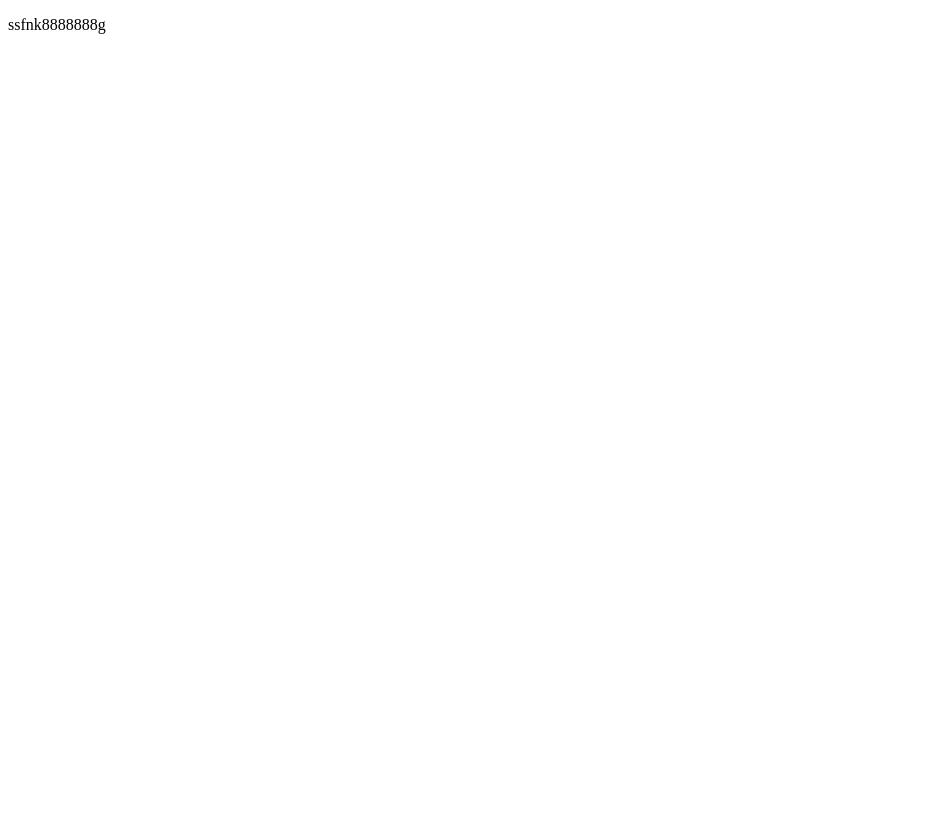
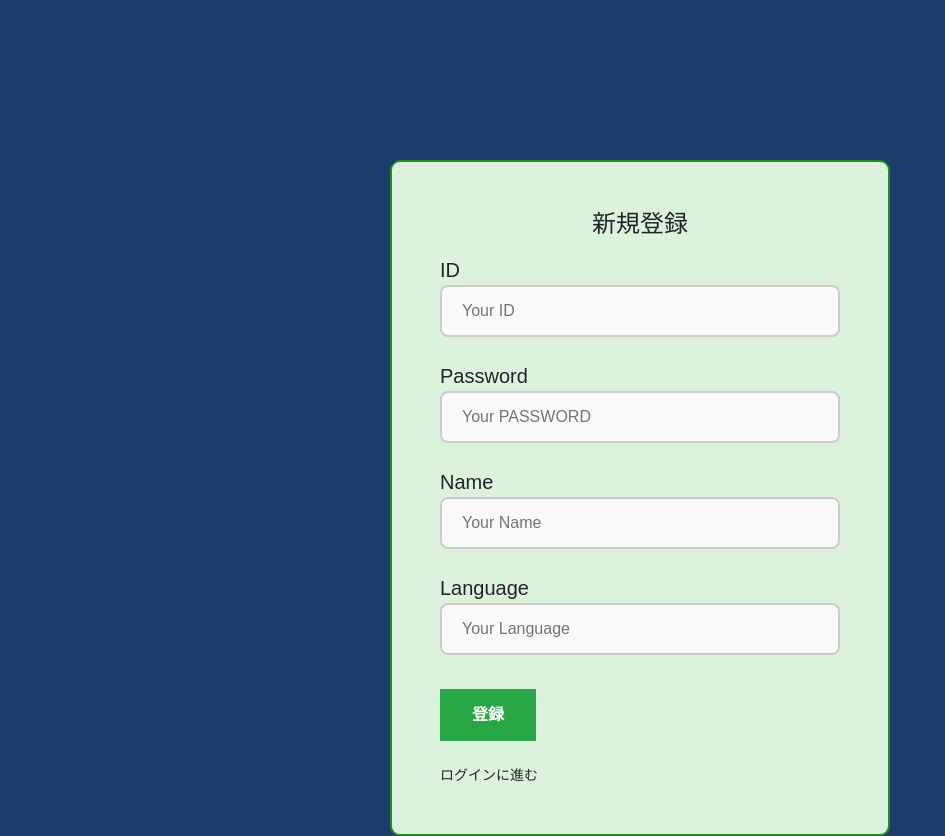
Before and after one commit to Itoshinn2003/chatTranslation, a Vue app: page / in a window 1280 px wide. Shown: the whole page, without its empty margins (0-945 px from the left). Before the commit the page ends 800 px from the top, so only its background shows below. Built offline with nearby package versions, Linux system fonts and the light colour scheme; the HTML template or start-up script is replaced by a standard one.

Commit message:
ログイン、新規登録画面のデザイン

```diff
--- a/app/javascript/entrypoints/application.js
+++ b/app/javascript/entrypoints/application.js
@@ -1,6 +1,8 @@
 import { createApp } from 'vue'
-// import './style.css'
-// import './styles/common.css'
+
+import 'bootstrap/dist/css/bootstrap.min.css'
+import '@/styles/reset.css'
+import '@/styles/common.css'
 import App from '@/App.vue'
 import router from '@/router';
 // import { createPinia } from 'pinia';
--- /dev/null
+++ b/app/javascript/src/styles/common.css
@@ -0,0 +1,56 @@
+body{
+    background-color:#1D3C6B;
+    font-family: "M PLUS Rounded 1c", sans-serif;
+  font-weight: 400;
+  font-style: normal;
+}
+.sign-up, .login {
+    border: 2px solid #228B22;
+    background-color:rgb(220, 242, 220);
+    border-radius: 10px;
+    margin-top:160px;
+    width:500px;
+}
+.stylish-input {
+    width: 100%;
+    padding: 12px 20px;
+    font-size: 16px;
+    border: 2px solid #ccc;
+    border-radius: 8px;
+    background-color: #f9f9f9;
+    transition: all 0.3s ease-in-out;
+    outline: none;
+  }
+
+  /* フォーカス時のスタイル */
+  .stylish-input:focus {
+    border-color: #4CAF50; /* 緑色のボーダー */
+    background-color: #e8f7e2; /* 明るい背景色 */
+    box-shadow: 0 0 8px rgba(76, 175, 80, 0.5); /* フォーカス時のシャドウ */
+  }
+  .signin-btn, .login-btn {
+    /* display: inline-block; */
+    padding: 12px 30px;
+    font-weight: bold;
+    text-align: center;
+    color: #fff;
+    margin:10px auto;
+    background-color: #28a745; /* 緑色の背景 */
+    border: 2px solid #28a745; /* ボーダーも緑色 */
+    transition: all 0.3s ease; /* エフェクトの滑らかさ */
+  }
+
+  /* ホバー時のスタイル */
+  .signin-btn:hover, .login-btn:hover {
+    background-color: #218838; /* ホバー時に少し暗い緑 */
+    border-color: #218838; /* ボーダーの色も変更 */
+    box-shadow: 0 4px 6px rgba(0, 0, 0, 0.1); /* 少しシャドウを加える */
+  }
+
+  /* フォーカス時のスタイル */
+  .signin-btn:focus, .login-btn:focus {
+    border-color: #1e7e34; /* フォーカス時のボーダー色 */
+    background-color: #1e7e34; /* フォーカス時の背景色 */
+    outline: none; /* デフォルトのアウトラインを削除 */
+    box-shadow: 0 0 5px rgba(46, 204, 113, 0.5); /* フォーカス時に緑色のシャドウ */
+  }
--- /dev/null
+++ b/app/javascript/src/styles/reset.css
@@ -0,0 +1,76 @@
+html, body, div, span, object, iframe,
+h1, h2, h3, h4, h5, h6, p, blockquote, pre,
+abbr, address, cite, code,
+del, dfn, em, img, ins, kbd, q, samp,
+small, strong, sub, sup, var,
+b, i,
+dl, dt, dd, ol, ul, li,
+fieldset, form, label, legend,
+table, caption, tbody, tfoot, thead, tr, th, td,
+article, aside, canvas, details, figcaption, figure,
+footer, header, hgroup, menu, nav, section, summary,
+time, mark, audio, video {
+    margin:0;
+    padding:0;
+    border:0;
+    outline:0;
+    font-size:100%;
+    vertical-align:baseline;
+    background:transparent;
+}
+article,aside,details,figcaption,figure,
+footer,header,hgroup,menu,nav,section {
+    display:block;
+}
+ul {
+    list-style:none;
+}
+blockquote, q {
+    quotes:none;
+}
+blockquote:before, blockquote:after,
+q:before, q:after {
+    content:'';
+    content:none;
+}
+a {
+    margin:0;
+    padding:0;
+    font-size:100%;
+    vertical-align:baseline;
+    background:transparent;
+    text-decoration: none;
+}
+ins {
+    background-color:#fff;
+    color:#000;
+    text-decoration:none;
+}
+mark {
+    background-color:#fff;
+    color:#000;
+    font-style:italic;
+    font-weight:bold;
+}
+del {
+    text-decoration: line-through;
+}
+abbr[title], dfn[title] {
+    border-bottom:1px dotted;
+    cursor:help;
+}
+table {
+    border-collapse:collapse;
+    border-spacing:0;
+}
+hr {
+    display:block;
+    height:1px;
+    border:0;
+    border-top:1px solid #cccccc;
+    margin:1em 0;
+    padding:0;
+}
+input, select {
+    vertical-align:middle;
+}
--- /dev/null
+++ b/app/javascript/src/views/Home.vue
@@ -0,0 +1,3 @@
+<template>
+
+</template>
--- a/app/javascript/src/views/Login.vue
+++ b/app/javascript/src/views/Login.vue
@@ -1,3 +1,27 @@
 <template>
-    <p>a</p>
+    <form class="mx-auto w-25 login p-5">
+        <h1 class="mb-3">ログイン</h1>
+        <div class="mb-4">
+            <p>ID</p>
+            <input type="text" class="stylish-input" placeholder="Your ID">
+        </div>
+        <div class="mb-4">
+            <p>Password</p>
+            <input type="text" class="stylish-input" placeholder="Your PASSWORD">
+        </div>
+        <input type='button' value="登録" class="login-btn">
+    </form>
 </template>
+
+<style>
+h1{
+    font-size:24px;
+    text-align:center;
+}
+label{
+    display: inline-flex;
+}
+p{
+    font-size:20px;
+}
+</style>
--- a/app/javascript/src/views/SignUp.vue
+++ b/app/javascript/src/views/SignUp.vue
@@ -1,3 +1,40 @@
 <template>
-    <p>ssfnk8888888g</p>
+    <form class="mx-auto sign-up p-5">
+        <h1 class="mb-3">新規登録</h1>
+        <div class="mb-4">
+            <p>ID</p>
+            <input type="text" class="stylish-input" placeholder="Your ID">
+        </div>
+        <div class="mb-4">
+            <p>Password</p>
+            <input type="text" class="stylish-input" placeholder="Your PASSWORD">
+        </div>
+        <div class="mb-4">
+            <p>Name</p>
+            <input type="text" class="stylish-input" placeholder="Your Name">
+        </div>
+        <div class="mb-4">
+            <p>Language</p>
+            <input type="text" class="stylish-input" placeholder="Your Language">
+        </div>
+        <input type='button' value="登録" class="signin-btn mb-4">
+        <a>ログインに進む</a>
+    </form>
 </template>
+
+<style>
+h1{
+    font-size:24px;
+    text-align:center;
+}
+label{
+    display: inline-flex;
+}
+p{
+    font-size:20px;
+}
+a {
+    font-size:14px;
+    display:block;
+}
+</style>
--- a/package.json
+++ b/package.json
@@ -9,6 +9,7 @@
   },
   "dependencies": {
     "@vitejs/plugin-vue": "^5.2.0",
+    "bootstrap": "^5.3.3",
     "vue": "^3.5.13",
     "vue-router": "^4.4.5"
   }
--- a/vite.config.ts
+++ b/vite.config.ts
@@ -8,6 +8,15 @@ export default defineConfig({
     RubyPlugin(),
     [vue()]
   ],
+  server: {
+    port: 3036,        // 使用するポート
+    host: '0.0.0.0',   // 外部アクセスを許可するために 0.0.0.0 に設定
+    strictPort: true,  // ポートが既に使用されている場合に終了するように設定（任意）
+    hmr: {
+        host: 'localhost',
+    },
+
+  },
   root: 'app/javascript/entrypoints', // JavaScriptファイルのルートディレクトリ
   build: {
     outDir: 'public/assets', // ビルド出力先ディレクトリ
```
Also changed, not shown: app/javascript/src/components/HomeMessage.vue (added), app/javascript/src/components/HomeProfile.vue (added), app/javascript/src/components/HomeTimeline.vue (added), 2 other files (tests, documents, lock files or other folders).
